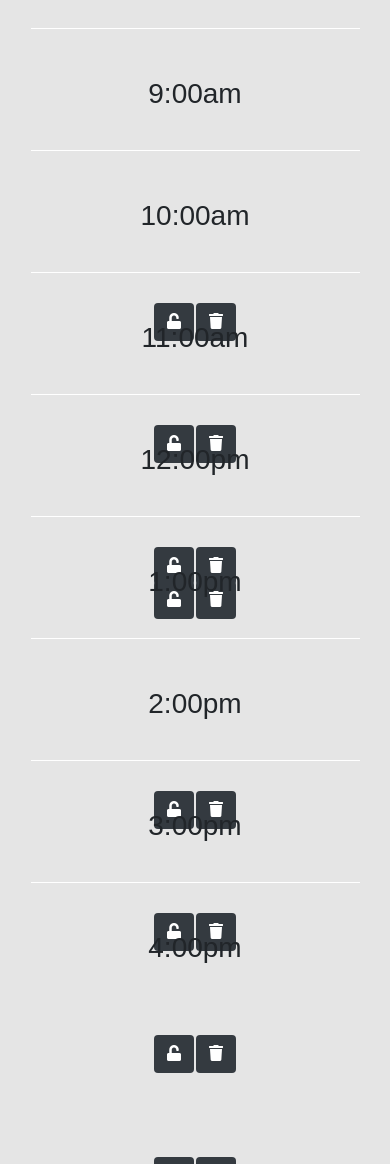
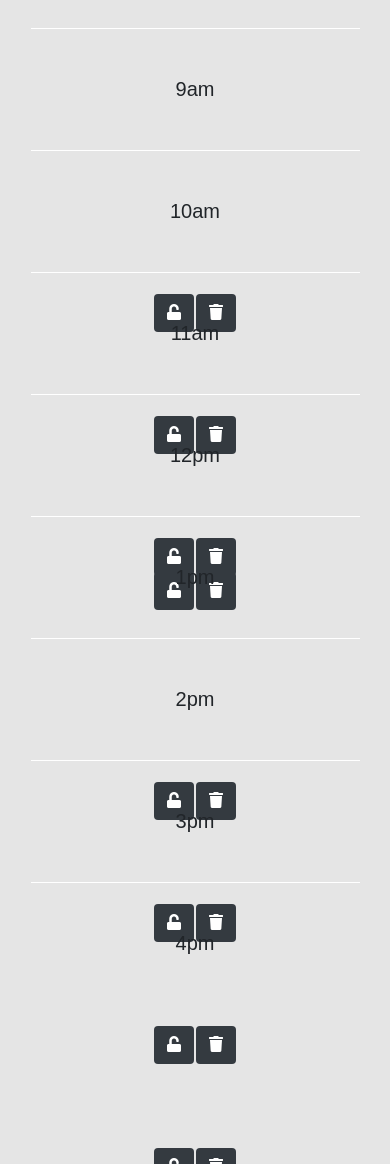
Before and after one commit to spatiality-dc/day-planner, a plain HTML site: page index.html in a window 390 px wide. Shown: the part 353-1517 px from the top of the page. Drawn offline with nearby package versions, Linux system fonts and the light colour scheme.

Commit message:
trying to configure mobile size html and css

```diff
--- a/index.html
+++ b/index.html
@@ -26,14 +26,16 @@
     <header class="jumbotron">
       <h1 class="display-3">Work Day Scheduler</h1>
       <p class="lead">A simple calendar app for scheduling your work day</p>
-      <p id="currentDay" class="lead"></p>
+      <p id="currentDay" class="lead">
+        <div class="col-12" id="time-of-day">
+      </p>
     </header>
     <main>
       <div class="container">
         <div class="alert text-center time-block" data-time="9">
            <div class="row">
                <div class="col-md-1 col-sm-1">
-                   <h3>9:00am</h3>
+                   <h5>9am</h5>
                 </div>
                 <div class="col-md-9 col-sm-7 event-entry" id="nineAM">
                   <p class="event-text" contentEditable="true"></p>
@@ -51,7 +53,7 @@
         <div class="alert text-center time-block" data-time="10">
             <div class="row">
               <div class="col-md-1 col-sm-1">
-                    <h3>10:00am</h3>
+                    <h5>10am</h5>
                 </div>
                 <div class="col-md-9 col-sm-7 event-entry" id="tenAM">
                   <p class="event-text" contentEditable="true"></p>
@@ -69,7 +71,7 @@
         <div class="alert text-center time-block" data-time="11">
             <div class="row">
               <div class="col-md-1 col-sm-1">
-                    <h3>11:00am</h3>
+                    <h5>11am</h5>
                 </div>
                 <div class="col-md-9 col-sm-7 event-entry" id="elevenAM">
                   <p class="event-text" contentEditable="true"></p>
@@ -87,7 +89,7 @@
         <div class="alert text-center time-block" data-time="12">
             <div class="row">
               <div class="col-md-1 col-sm-1">
-                    <h3>12:00pm</h3>
+                    <h5>12pm</h5>
                 </div>
                 <div class="col-md-9 col-sm-7 event-entry" id="twelvePM">
                 </div>
@@ -104,7 +106,7 @@
         <div class="alert text-center time-block" data-time="13">
             <div class="row">
               <div class="col-md-1 col-sm-1">
-                    <h3>1:00pm</h3>
+                    <h5>1pm</h5>
                 </div>
                 <div class="col-md-9 col-sm-7 event-entry" id="onePM">
                   <p class="event-text" contentEditable="true"></p>
@@ -122,7 +124,7 @@
         <div class="alert text-center time-block" data-time="14">
             <div class="row">
               <div class="col-md-1 col-sm-1">
-                    <h3>2:00pm</h3>
+                    <h5>2pm</h5>
                 </div>
                 <div class="col-md-9 col-sm-7 event-entry" id="twoPM">
                   <p class="event-text" contentEditable="true"></p>
@@ -140,7 +142,7 @@
         <div class="alert text-center time-block" data-time="15">
             <div class="row">
               <div class="col-md-1 col-sm-1">
-                    <h3>3:00pm</h3>
+                    <h5>3pm</h5>
                 </div>
                 <div class="col-md-9 col-sm-7 event-entry"id="threePM">
                   <p class="event-text" contentEditable="true"></p>
@@ -158,7 +160,7 @@
         <div class="alert text-center time-block" data-time="16">
             <div class="row">
               <div class="col-md-1 col-sm-1">
-                    <h3>4:00pm</h3>
+                    <h5>4pm</h5>
                 </div>
                 <div class="col-md-9 col-sm-7 event-entry" id="fourPM">
                   <p class="event-text" contentEditable="true"></p>
@@ -174,7 +176,6 @@
             </div>
         </div>
       </div>
-    </div>
   </main>
     <script src="https://code.jquery.com/jquery-3.4.1.min.js"></script>
     <script src="https://cdnjs.cloudflare.com/ajax/libs/moment.js/2.24.0/moment.min.js"></script>
--- a/javascript.js
+++ b/javascript.js
@@ -1,20 +1,4 @@
 // Display current date with the currentDay id, header 3rd child
-
-const m = moment().format("dddd MMM Mo YYYY");
-
-console.log(m);
-
-//In css .time-block
-
-//Display 9 hour blocks, between 9am and 5pm, class name .row
-
-//Blocks need to be editable, text input
-
-//lhs has class of .hour
-
-//rhs has class of .saveBtn
-
-//save button locks rows, cannot be edited once locked
 
 //rows in past cannot be edited
 
--- a/style.css
+++ b/style.css
@@ -22,6 +22,13 @@ textarea {
   background-image: url("img/bg.jpg");
   border-radius: 0;
   border-bottom: 10px solid black;
+}
+
+.alert-primary {
+  background: transparent;
+  border: none;
+  resize: none;
+  color: snow;
 }
 
 .container {
```
